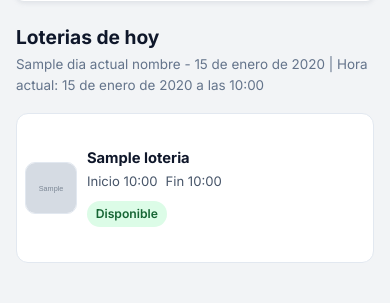
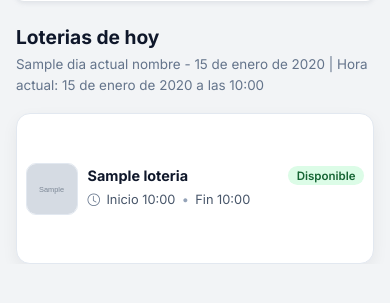
Before and after one commit to daniel0227/ventas, a Django app: template core/templates/core/loterias.html in a window 390 px wide. Shown: the part 74-377 px from the top of the page. Run offline with Django 5.2, Linux system fonts and the light colour scheme; tables that the repository leaves empty hold one stand-in row (values such as "Sample post"); the template is opened without the code that fills it: values that come from a table or form of the project are taken from there, most other values are stand-ins (such as "Sample title", 1, 10 or a date in 2020); grey boxes marked "Sample" are stand-in pictures; some libraries are stand-ins or nearby versions.

Commit message:
modificaciones visuales en el reporte de loterias

```diff
--- a/core/templates/core/loterias.html
+++ b/core/templates/core/loterias.html
@@ -16,17 +16,19 @@
                 <article class="lottery-card {% if loteria.hora_fin < current_time %}lottery-card-closed{% endif %}">
                     <img src="{{ loteria.imagen.url }}" alt="{{ loteria.nombre }}" class="lottery-thumb">
                     <div class="lottery-content">
-                        <h4 class="lottery-name mb-1">{{ loteria.nombre }}</h4>
-                        <p class="lottery-time mb-1">
-                            <span>Inicio {{ loteria.hora_inicio }}</span>
-                            <span>Fin {{ loteria.hora_fin }}</span>
-                        </p>
-                        <p class="mb-0">
+                        <div class="lottery-top">
+                            <h4 class="lottery-name">{{ loteria.nombre }}</h4>
                             {% if loteria.hora_fin < current_time %}
-                                <span class="status-chip status-chip-muted">Hora de juego pasada</span>
+                                <span class="status-chip status-chip-muted">Cerrada</span>
                             {% else %}
                                 <span class="status-chip status-chip-ok">Disponible</span>
                             {% endif %}
+                        </div>
+                        <p class="lottery-time mb-0">
+                            <i class="bi bi-clock"></i>
+                            <span>Inicio {{ loteria.hora_inicio }}</span>
+                            <span class="time-dot">•</span>
+                            <span>Fin {{ loteria.hora_fin }}</span>
                         </p>
                     </div>
                 </article>
@@ -93,55 +95,86 @@
         color: #64748b;
     }
 
-    .lottery-card {
-        display: flex;
-        gap: 0.7rem;
+    .lotteries-report .lottery-card {
+        display: grid;
+        grid-template-columns: 56px 1fr;
+        gap: 0.72rem;
         align-items: center;
         background: #ffffff;
         border: 1px solid #e2e8f0;
-        border-radius: 12px;
-        padding: 0.58rem;
+        border-radius: 14px;
+        padding: 0.62rem 0.68rem;
+        min-height: 0;
+        height: auto;
+        box-shadow: 0 6px 16px rgba(15, 23, 42, 0.06);
     }
 
-    .lottery-card-closed {
+    .lotteries-report .lottery-card-closed {
         background: #f8fafc;
     }
 
-    .lottery-thumb {
-        width: 58px;
-        height: 58px;
+    .lotteries-report .lottery-thumb {
+        width: 56px;
+        height: 56px;
         object-fit: cover;
         border-radius: 10px;
         border: 1px solid #e2e8f0;
-        flex: 0 0 auto;
+        align-self: center;
     }
 
-    .lottery-content {
+    .lotteries-report .lottery-content {
+        width: 100%;
+        display: flex;
+        flex-direction: column;
+        justify-content: center;
+        gap: 0.3rem;
         min-width: 0;
     }
 
-    .lottery-name {
-        font-size: 0.97rem;
+    .lotteries-report .lottery-top {
+        display: flex;
+        align-items: center;
+        justify-content: space-between;
+        gap: 0.45rem;
+        width: 100%;
+    }
+
+    .lotteries-report .lottery-name {
+        font-size: 0.95rem;
         font-weight: 700;
         color: #0f172a;
-        line-height: 1.25;
+        line-height: 1.2;
+        margin: 0;
     }
 
-    .lottery-time {
+    .lotteries-report .lottery-time {
         display: flex;
-        gap: 0.5rem;
+        gap: 0.4rem;
         flex-wrap: wrap;
-        font-size: 0.82rem;
+        font-size: 0.8rem;
         color: #475569;
+        margin: 0;
+        align-items: center;
     }
 
-    .status-chip {
+    .lotteries-report .lottery-time i {
+        font-size: 0.78rem;
+        color: #64748b;
+    }
+
+    .lotteries-report .time-dot {
+        color: #94a3b8;
+    }
+
+    .lotteries-report .status-chip {
         display: inline-flex;
         align-items: center;
         border-radius: 999px;
-        padding: 0.18rem 0.55rem;
-        font-size: 0.76rem;
+        padding: 0.2rem 0.55rem;
+        font-size: 0.72rem;
         font-weight: 600;
+        line-height: 1.1;
+        white-space: nowrap;
     }
 
     .status-chip-ok {
@@ -187,18 +220,19 @@
             font-size: 0.84rem;
         }
 
-        .lottery-card {
-            padding: 0.5rem;
+        .lotteries-report .lottery-card {
+            grid-template-columns: 52px 1fr;
+            padding: 0.54rem;
             gap: 0.62rem;
         }
 
-        .lottery-thumb {
+        .lotteries-report .lottery-thumb {
             width: 52px;
             height: 52px;
         }
 
-        .lottery-name {
-            font-size: 0.92rem;
+        .lotteries-report .lottery-name {
+            font-size: 0.9rem;
         }
     }
 </style>
```
